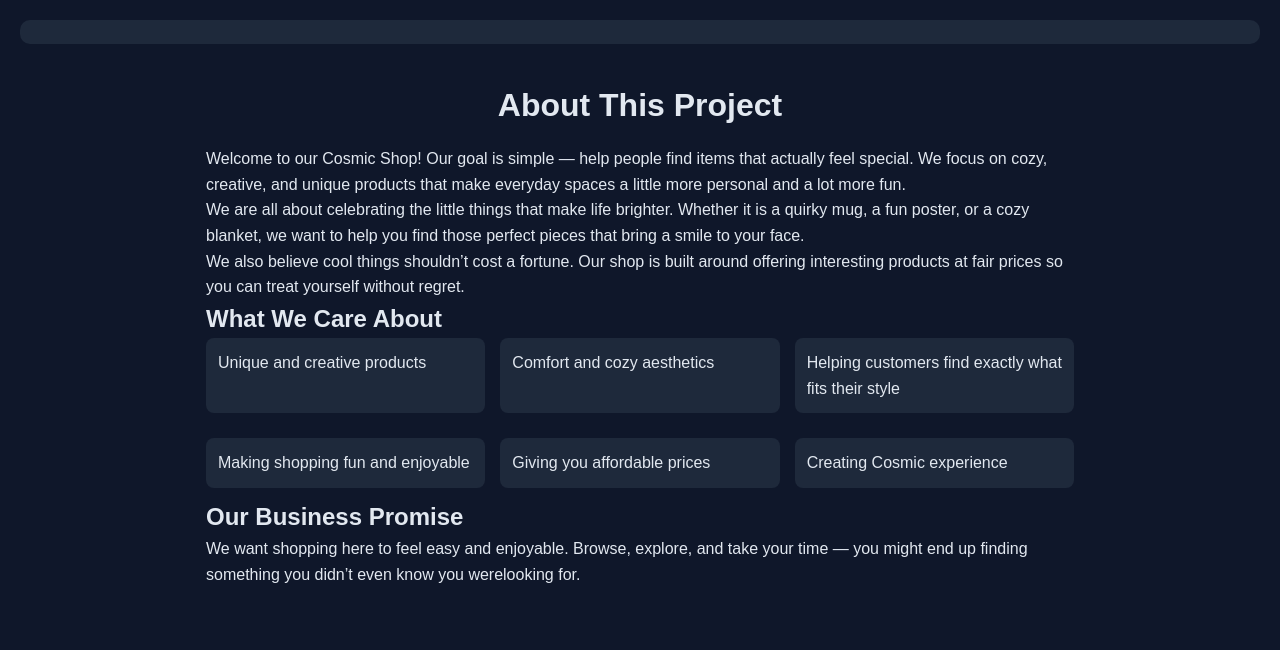
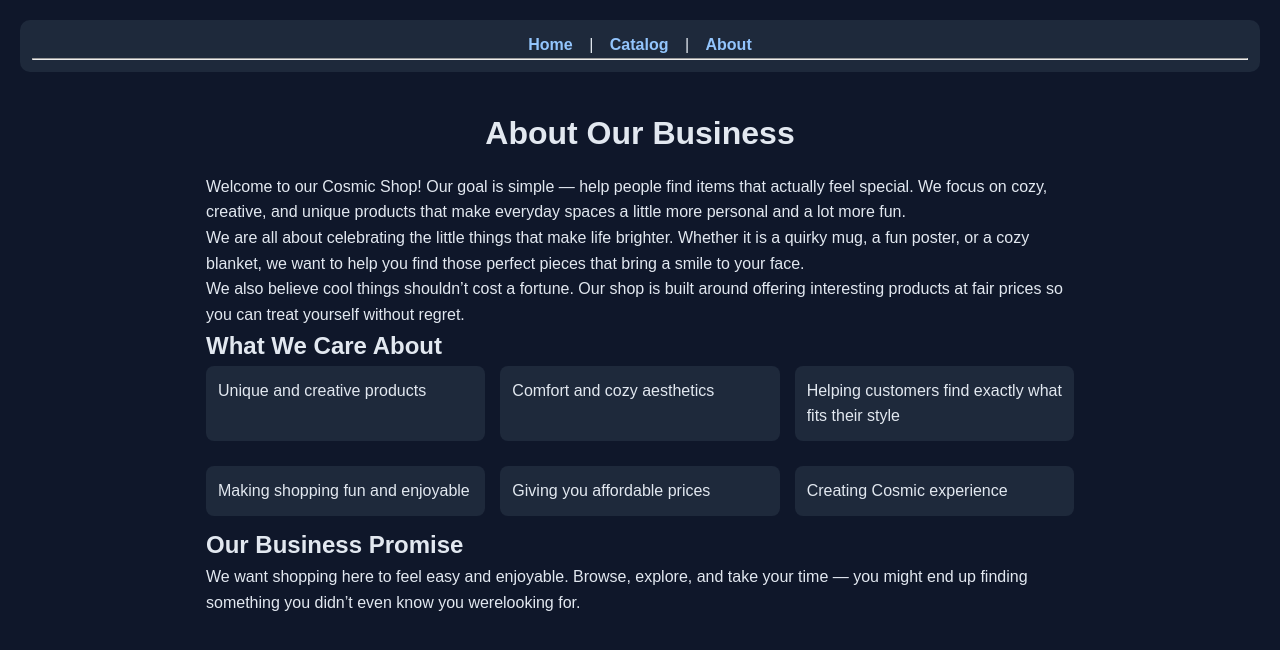
Before and after one commit to AdamTechworks/my-project-2-api-js, a website with bundled scripts: page public/about.html in a window 1280 px wide. Built offline with nearby package versions, Linux system fonts and the light colour scheme.

Commit message:
I added an about page with nav and about.js loader

```diff
--- a/public/about.html
+++ b/public/about.html
@@ -10,7 +10,7 @@
     <nav id="nav"></nav>
 
   <main class="container">
-    <h1>About This Project</h1>
+    <h1>About Our Business</h1>
 
         <p>
         Welcome to our Cosmic Shop! Our goal is simple — help people find items that
@@ -48,7 +48,7 @@
         </p>
     </main>
 
-    <script type="module" src="/js/nav.js"></script>
+    <script type="module" src="/js/about.js"></script>
 
 </body>
 </html>
--- /dev/null
+++ b/public/js/about.js
@@ -0,0 +1,3 @@
+import { loadNav } from "/js/nav.js";
+
+loadNav("about");
```
Also changed, not shown: public/catalog.html (+2 -0 lines).
